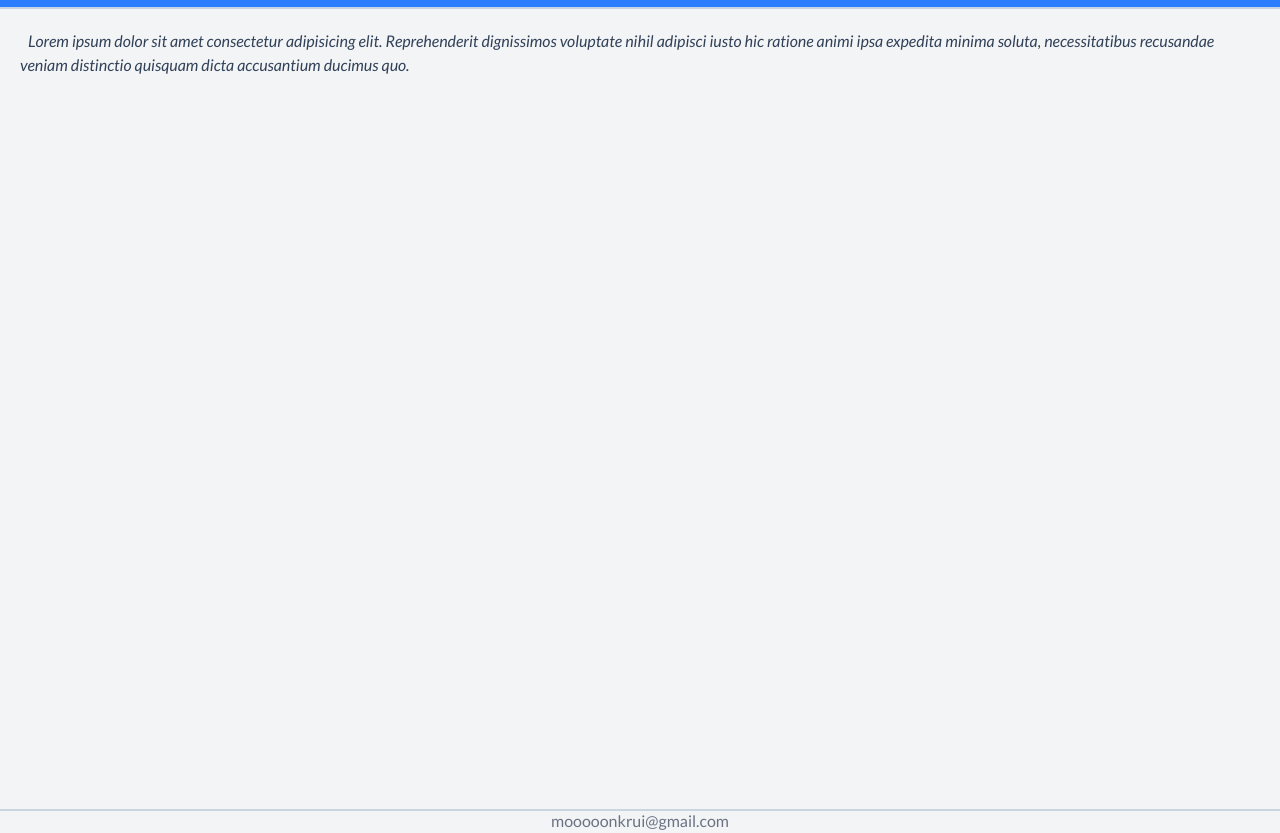
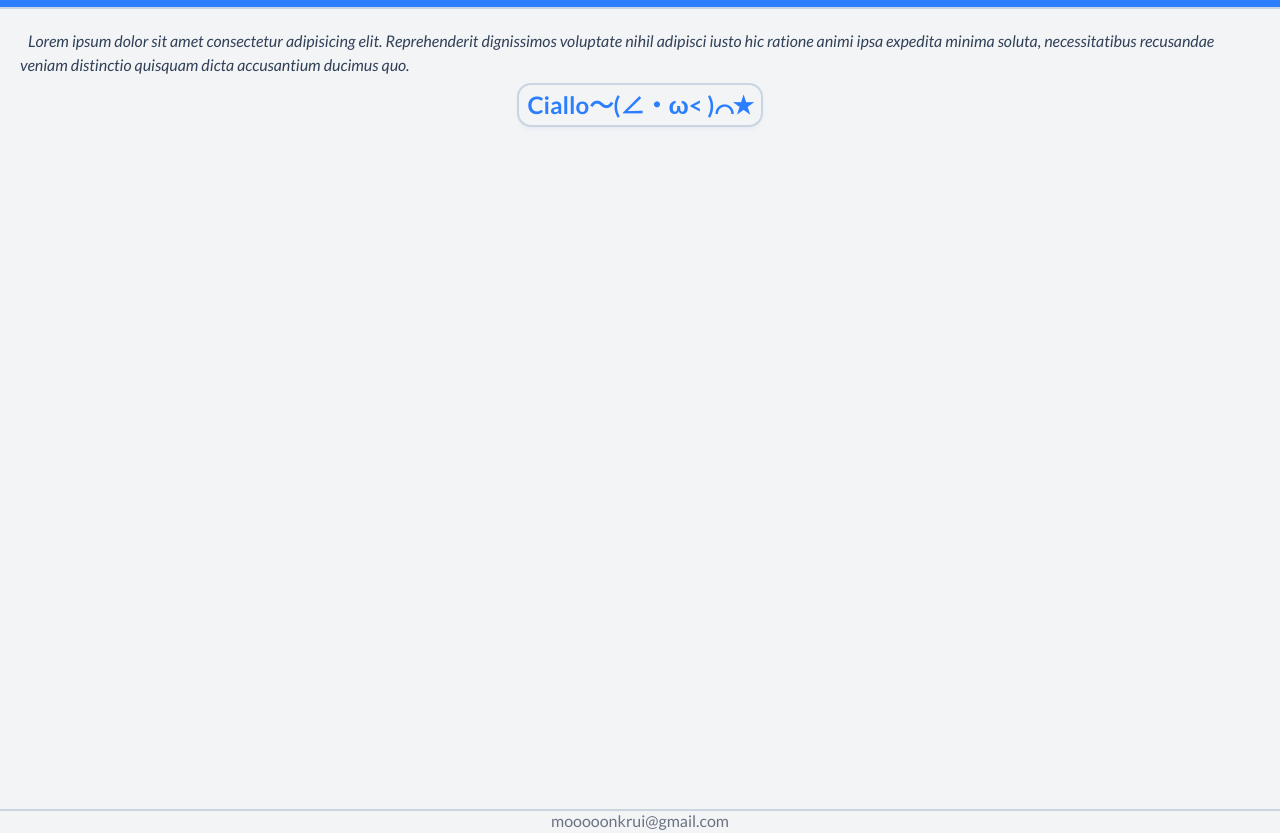
Before and after one commit to Mooooonkrui/stylishmarkdown, a website: page index.html in a window 1280 px wide. Shown: the part 99-932 px from the top of the page. Drawn offline with nearby package versions, Linux system fonts and the light colour scheme; files that its build step writes are made by us from their sources.

Commit message:
add some

```diff
--- a/index.html
+++ b/index.html
@@ -22,10 +22,15 @@
     <p class="text-white font-bold italic text-3xl flex px-3"> Welcome</p>
   </div>
 
-  <main class="bg-gray-100 p-5 flex outline-2 outline-slate-300 h-screen w-full">
+  <main class="bg-gray-100 p-5 outline-2 outline-slate-300 h-screen w-full place-items-center">
     <p class="italic indent-2 text-slate-700 justify-end">Lorem ipsum dolor sit amet consectetur adipisicing elit.
       Reprehenderit dignissimos voluptate nihil adipisci iusto hic ratione animi ipsa expedita minima soluta,
       necessitatibus recusandae veniam distinctio quisquam dicta accusantium ducimus quo.</p>
+    <div class="w-full place-items-center m-2">
+      <p class="text-2xl font-semibold text-blue-500 outline-2 outline-slate-300 px-2 py-1 rounded-xl shadow-md shadow-slate-200">
+        Ciallo～(∠・ω< )⌒★
+      </p>
+    </div>
   </main>
 
   <footer>
```
